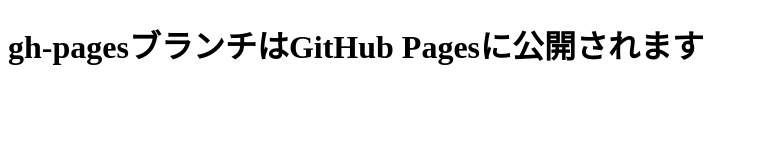
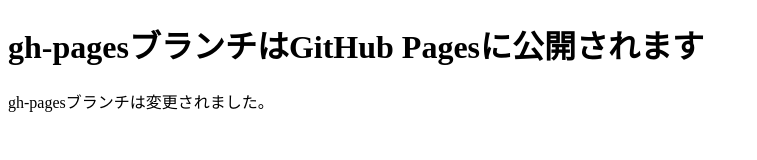
Before and after one commit to zaraky97/git-study, a plain HTML site: page index.html in a window 1280 px wide. Shown: the whole page, without its empty margins (0-757 px from the left). Drawn offline with Linux system fonts and the light colour scheme.

Commit message:
modified

```diff
--- a/index.html
+++ b/index.html
@@ -8,5 +8,6 @@
 </head>
 <body>
     <h1>gh-pagesブランチはGitHub Pagesに公開されます</h1>
+    <p>gh-pagesブランチは変更されました。</p>
 </body>
 </html>
```
